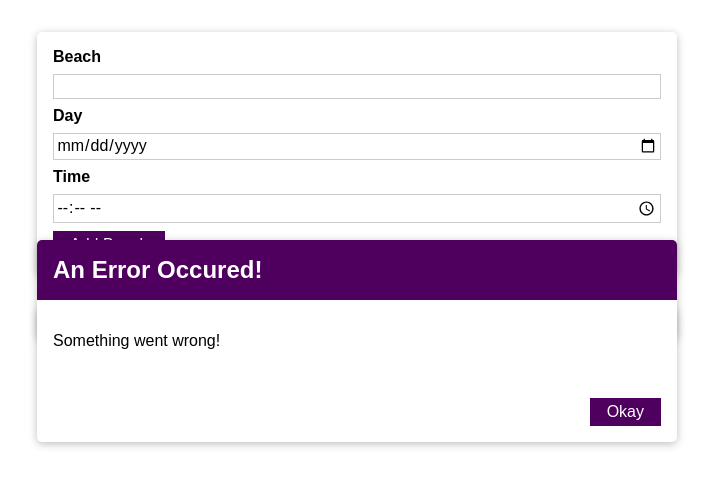
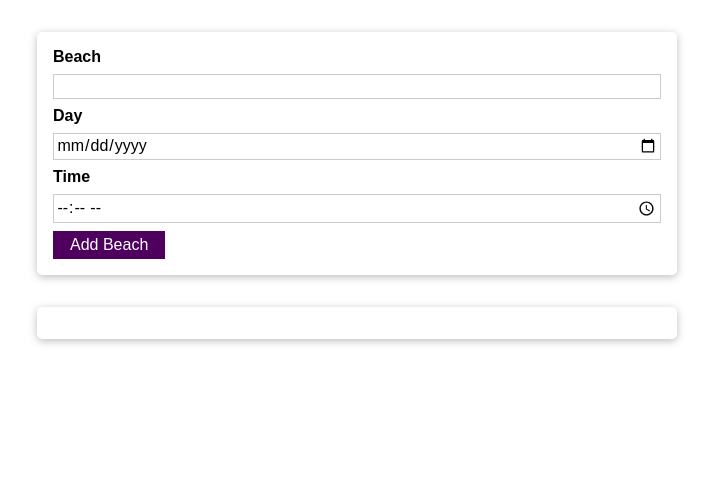
Before and after one commit to Developer-a-la-mode/Surfproject, a React (Create React App) app: page / in a window 1280 px wide. Shown: the top 486 px of the page, without its empty margins (283-996 px from the left). Built offline with nearby package versions, Linux system fonts and the light colour scheme.

Commit message:
Error Modal conditional rendering

```diff
--- a/src/components/BeachForm.js
+++ b/src/components/BeachForm.js
@@ -8,6 +8,7 @@ const BeachForm = (props) => {
     const [enteredBeachSearch, setEnteredBeachSearch] = useState('');
     const [enteredDateSearch, setEnteredDateSearch] = useState('');
     const [enteredTimeSearch, setEnteredTimeSearch] = useState('');
+    const [error, setError] = useState();
 
     const submitHandler = (event) => {
         event.preventDefault();
@@ -15,7 +16,11 @@ const BeachForm = (props) => {
         const enteredDateInput = /^(0[1-9]|1[0-2])\/(0[1-9]|1\d|2\d|3[01])\/\d{4}-/;
 
         if(enteredBeachSearch.trim().length === 0 || enteredDateSearch.trim().length === 0 || enteredTimeSearch.trim().length === 0) {
-            return
+            setError({
+                title: 'invlaid input',
+                message: 'Please enter a valid beach.'
+            })
+            return;
         }
         if(enteredDateInput.test({enteredDateSearch})) {
             console.log('its working');
@@ -43,7 +48,7 @@ const BeachForm = (props) => {
 
     return (
         <Fragment>
-        <ErrorModal title="An Error Occured!" message="Something went wrong!" />
+        {error && <ErrorModal title={error.title} message={error.message} />}
             <Card className={classes.input}>
                 <form onSubmit={submitHandler}>
                     <label htmlFor='beach'>
--- a/src/components/UI/ErrorModal.js
+++ b/src/components/UI/ErrorModal.js
@@ -6,6 +6,7 @@ import classes from './ErrorModal.module.css'
 const ErrorModal = (props) => {
 
     return (
+        <div className={classes.backdrop}>
             <Card className={classes.modal}>
                 <header className={classes.header}>
                     <h2>{props.title}</h2>
@@ -17,6 +18,7 @@ const ErrorModal = (props) => {
                     <Button>Okay</Button>
                 </footer>
             </Card>
+        </div>
     )
 }
 
```
Lines whose indentation alone changed are shown as unchanged.
